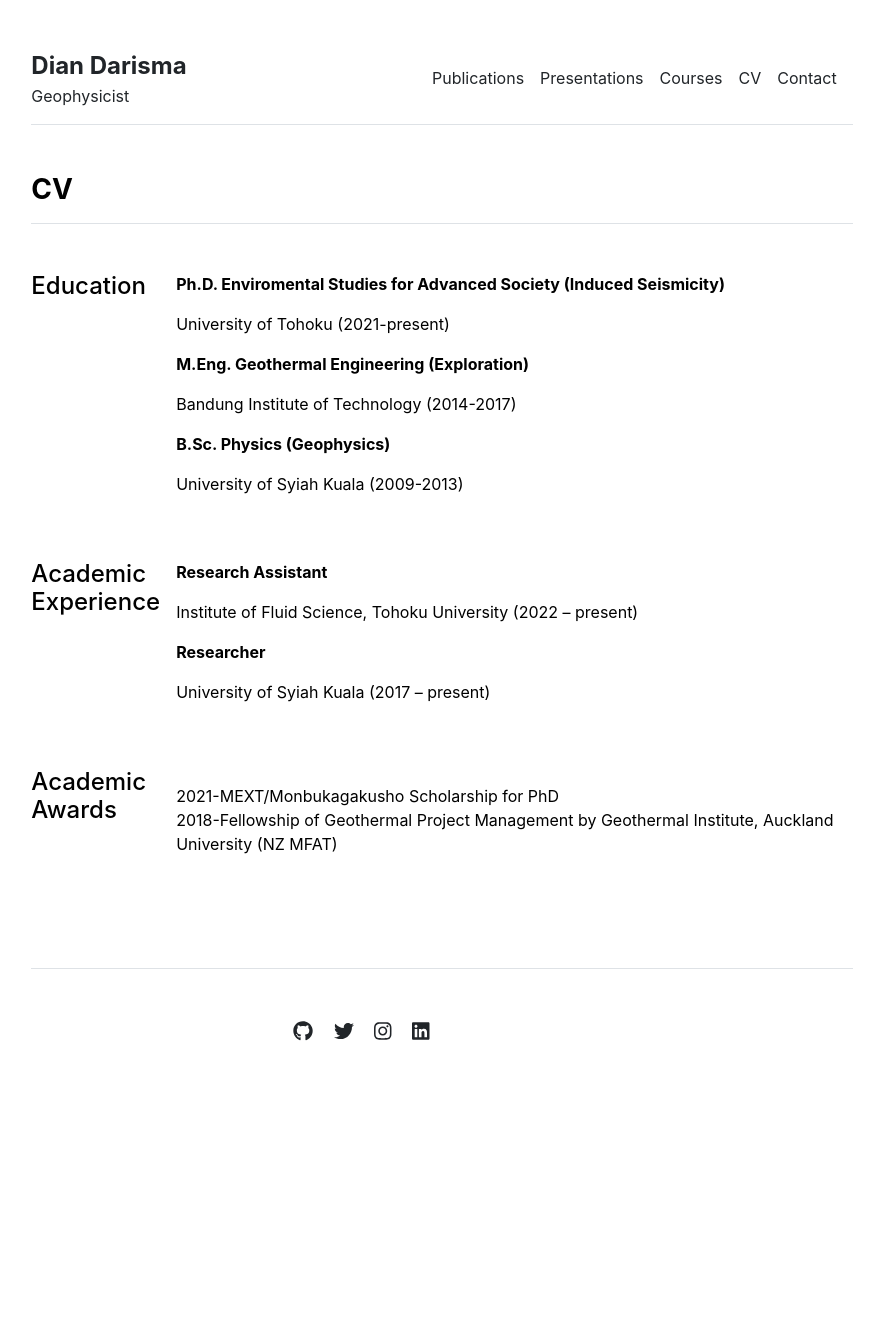
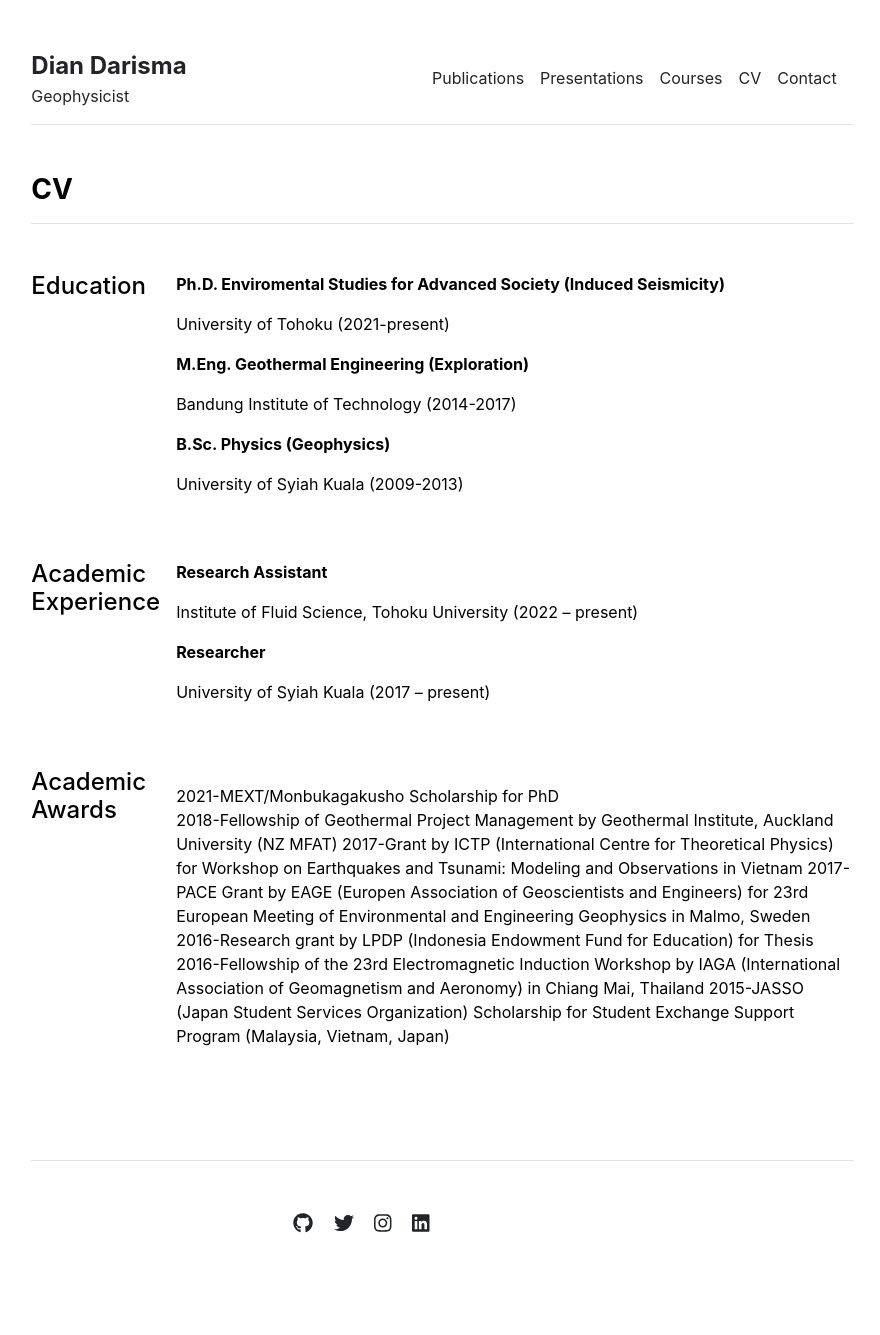
Before and after one commit to diandarisma/diandarisma.github.io, a Jekyll site: the page built from cv.md, in a window 1280 px wide. Shown: the whole page, without its empty margins (198-1078 px from the left). Built offline with Jekyll 4.4.1, drawn with Linux system fonts in a browser that asks for light colours; before the commit the page ends 1143 px from its top, so only the background shows below that.

Commit message:
Update academic-award.yml

```diff
--- a/_data/cv/academic-award.yml
+++ b/_data/cv/academic-award.yml
@@ -1,3 +1,8 @@
 - description: |
     2021-MEXT/Monbukagakusho Scholarship for PhD<br>
     2018-Fellowship of Geothermal Project Management by Geothermal Institute, Auckland University (NZ MFAT)
+    2017-Grant by ICTP (International Centre for Theoretical Physics) for Workshop on Earthquakes and Tsunami: Modeling and Observations in Vietnam
+    2017-PACE Grant by EAGE (Europen Association of Geoscientists and Engineers) for 23rd European Meeting of Environmental and Engineering Geophysics in Malmo, Sweden
+    2016-Research grant by LPDP (Indonesia Endowment Fund for Education) for Thesis
+    2016-Fellowship of the 23rd Electromagnetic Induction Workshop by IAGA (International Association of Geomagnetism and Aeronomy) in Chiang Mai, Thailand
+    2015-JASSO (Japan Student Services Organization) Scholarship for Student Exchange Support Program (Malaysia, Vietnam, Japan)
```
